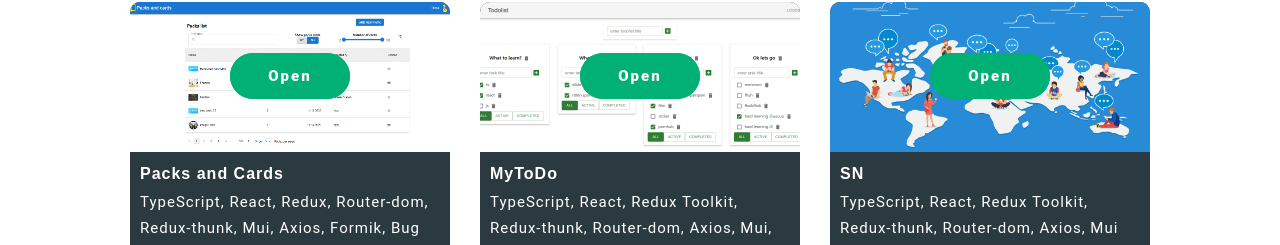
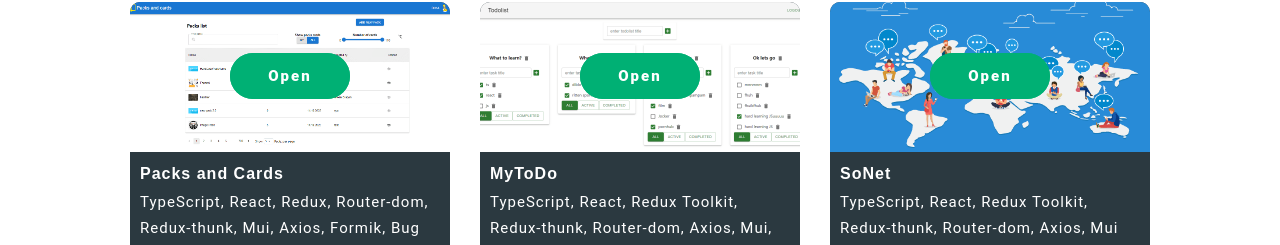
Before and after one commit to Yuhee2020/portfolio, a React (Create React App) app: page / in a window 1280 px wide. Shown: the part 1568-1813 px from the top of the page. Built offline with nearby package versions, Linux system fonts and the light colour scheme.

Commit message:
projects refactoring

```diff
--- a/src/App.tsx
+++ b/src/App.tsx
@@ -82,10 +82,10 @@ export const App = () => {
             },
             {
                 id: "SN",
-                title: "SN",
+                title: "SoNet",
                 screen: webSocialPrev,
                 about: "TypeScript, React, Redux Toolkit, Redux-thunk, Router-dom, Axios, Mui for some component, SCSS, Formik; Bug fixing, deploying.",
-                url: "https://yuhee2020.github.io/SN/"
+                url: "https://yuhee2020.github.io/SoNet/"
             }
         ]
     }
```
